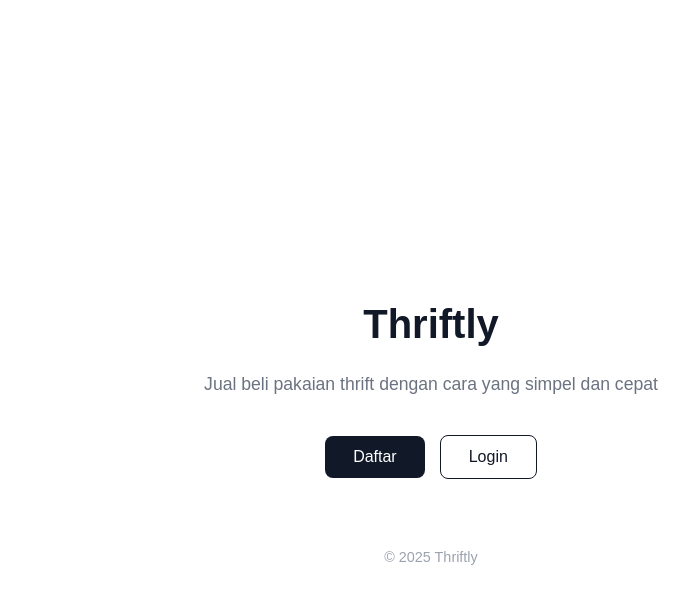
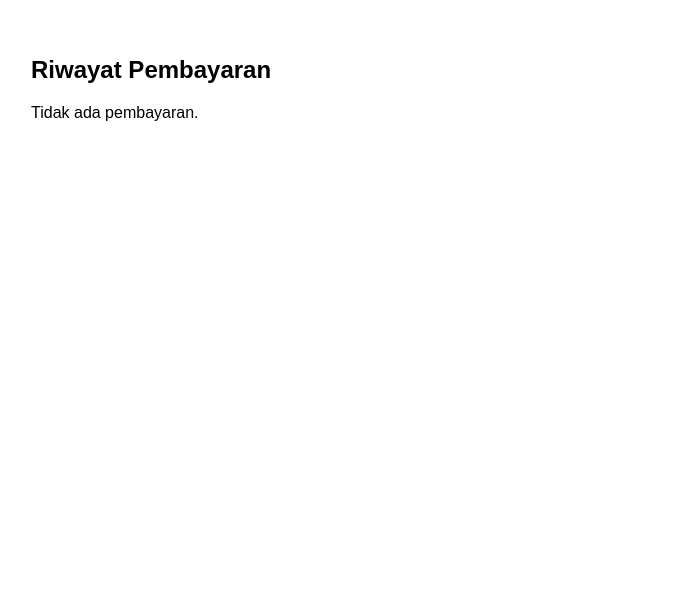
Before and after one commit to slf4A/DS5280-Project_Thriftly, a React (Create React App) app: page /riwayat-pembayaran in a window 1280 px wide. Shown: the top 604 px of the page, without its empty margins (209-898 px from the left). Built offline with nearby package versions, Linux system fonts and the light colour scheme.

Commit message:
feat: tambah fitur Riwayat pembayaran

```diff
--- a/src/App.js
+++ b/src/App.js
@@ -9,6 +9,8 @@ import RoleBasedRoute from "./components/Rolebased";
 import UploadProduk from "./pages/UploadProduk";
 import DaftarProduk from "./pages/DaftarProduk";
 import RiwayatPesanan from "./pages/RiwayatPesanan";
+import RiwayatPembayaran from "./pages/RiwayatPembayaran";
+
 
 function App() {
   return (
@@ -68,6 +70,11 @@ function App() {
           }
         />
 
+        <Route
+        path="/riwayat-pembayaran"
+        element={<RiwayatPembayaran />} />
+
+
 
         {/* fallback */}
         <Route path="*" element={<Home />} />
--- /dev/null
+++ b/src/pages/RiwayatPembayaran.js
@@ -0,0 +1,79 @@
+import React, { useEffect, useState } from "react";
+
+function RiwayatPembayaran() {
+  const [payments, setPayments] = useState([]);
+  const user = JSON.parse(localStorage.getItem("user"));
+
+  useEffect(() => {
+    const savedPayments = JSON.parse(localStorage.getItem("payments")) || [];
+    setPayments(savedPayments);
+  }, []);
+
+  // kalau penjual -> bisa lihat semua pembayaran
+  // kalau pembeli -> cuma lihat pembayaran dia sendiri
+  const filteredPayments =
+    user?.role === "seller"
+      ? payments
+      : payments.filter((p) => p.buyer === user?.email);
+
+  return (
+    <div
+      style={{
+        fontFamily: "Poppins, Arial, sans-serif",
+        padding: "40px",
+        maxWidth: "800px",
+        margin: "0 auto",
+      }}
+    >
+      <h1 style={{ fontSize: "24px", fontWeight: "600", marginBottom: "20px" }}>
+        Riwayat Pembayaran
+      </h1>
+
+      {filteredPayments.length === 0 ? (
+        <p>Tidak ada pembayaran.</p>
+      ) : (
+        <table
+          style={{
+            width: "100%",
+            borderCollapse: "collapse",
+            marginTop: "20px",
+          }}
+        >
+          <thead>
+            <tr style={{ background: "#f3f4f6" }}>
+              <th style={thStyle}>Produk</th>
+              <th style={thStyle}>Jumlah</th>
+              <th style={thStyle}>Total</th>
+              <th style={thStyle}>Pembeli</th>
+              <th style={thStyle}>Status</th>
+            </tr>
+          </thead>
+          <tbody>
+            {filteredPayments.map((pay, index) => (
+              <tr key={index} style={{ textAlign: "center" }}>
+                <td style={tdStyle}>{pay.product}</td>
+                <td style={tdStyle}>{pay.quantity}</td>
+                <td style={tdStyle}>Rp {pay.total}</td>
+                <td style={tdStyle}>{pay.buyer}</td>
+                <td style={tdStyle}>{pay.status}</td>
+              </tr>
+            ))}
+          </tbody>
+        </table>
+      )}
+    </div>
+  );
+}
+
+const thStyle = {
+  border: "1px solid #d1d5db",
+  padding: "8px",
+  fontWeight: "600",
+};
+
+const tdStyle = {
+  border: "1px solid #d1d5db",
+  padding: "8px",
+};
+
+export default RiwayatPembayaran;
--- a/src/pages/pembeliDashboard.js
+++ b/src/pages/pembeliDashboard.js
@@ -56,6 +56,20 @@ function BuyerDashboard() {
             Lihat Keranjang
           </button>
           <button
+            onClick={() => navigate("/riwayat-pembayaran")}
+            style={{
+              padding: "12px 20px",
+              borderRadius: "8px",
+              border: "1px solid #d1d5db",
+              backgroundColor: "white",
+              cursor: "pointer",
+              transition: "0.2s",
+            }}
+          >
+            Riwayat Pembayaran
+          </button>
+
+          <button
             onClick={handleLogout}
             style={{
               padding: "12px 20px",
--- a/src/pages/penjualDashboard.js
+++ b/src/pages/penjualDashboard.js
@@ -93,6 +93,20 @@ function SellerDashboard() {
             Lihat Produk
           </button>
 
+          <button
+            onClick={() => navigate("/riwayat-pembayaran")}
+            style={{
+              padding: "12px 20px",
+              borderRadius: "8px",
+              border: "1px solid #d1d5db",
+              backgroundColor: "white",
+              cursor: "pointer",
+              transition: "0.2s",
+            }}
+          >
+            Riwayat Pembayaran
+          </button>
+
           {/* Tombol Logout */}
           <button
             onClick={handleLogout}
```
